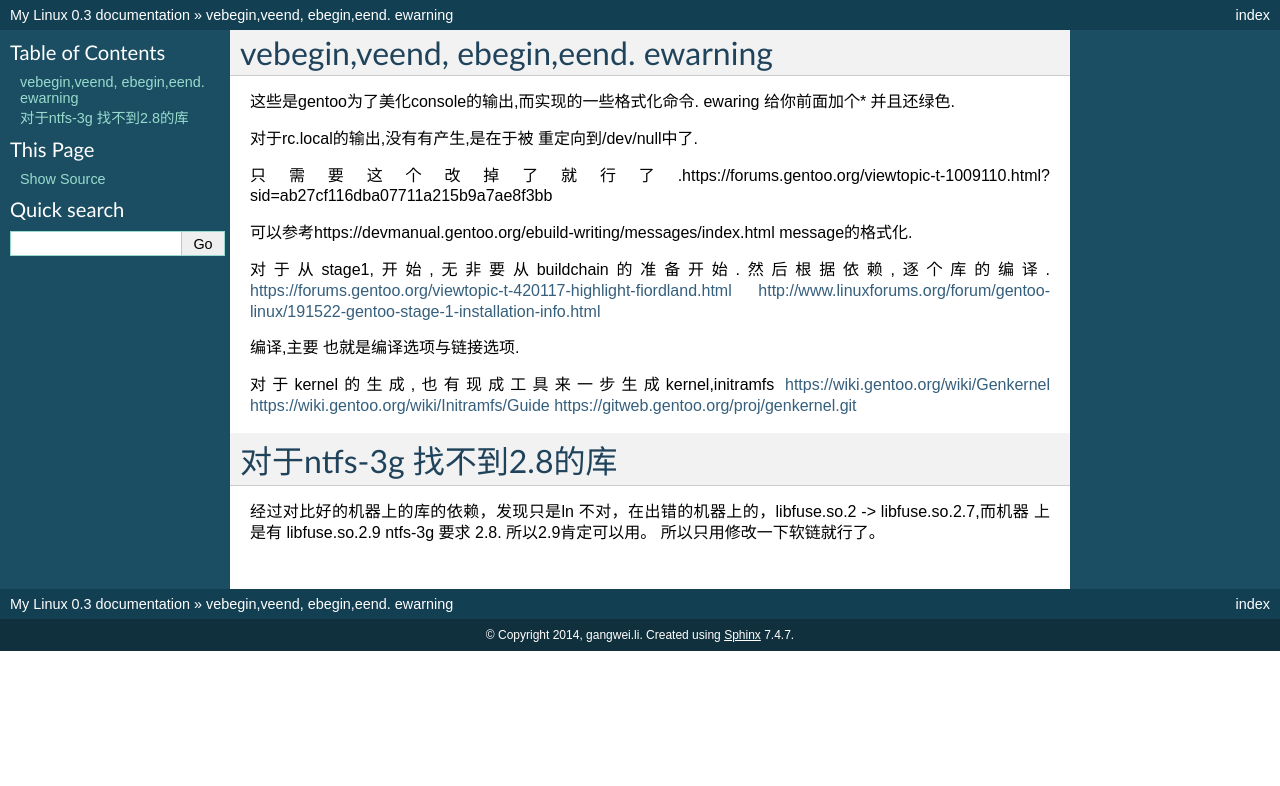
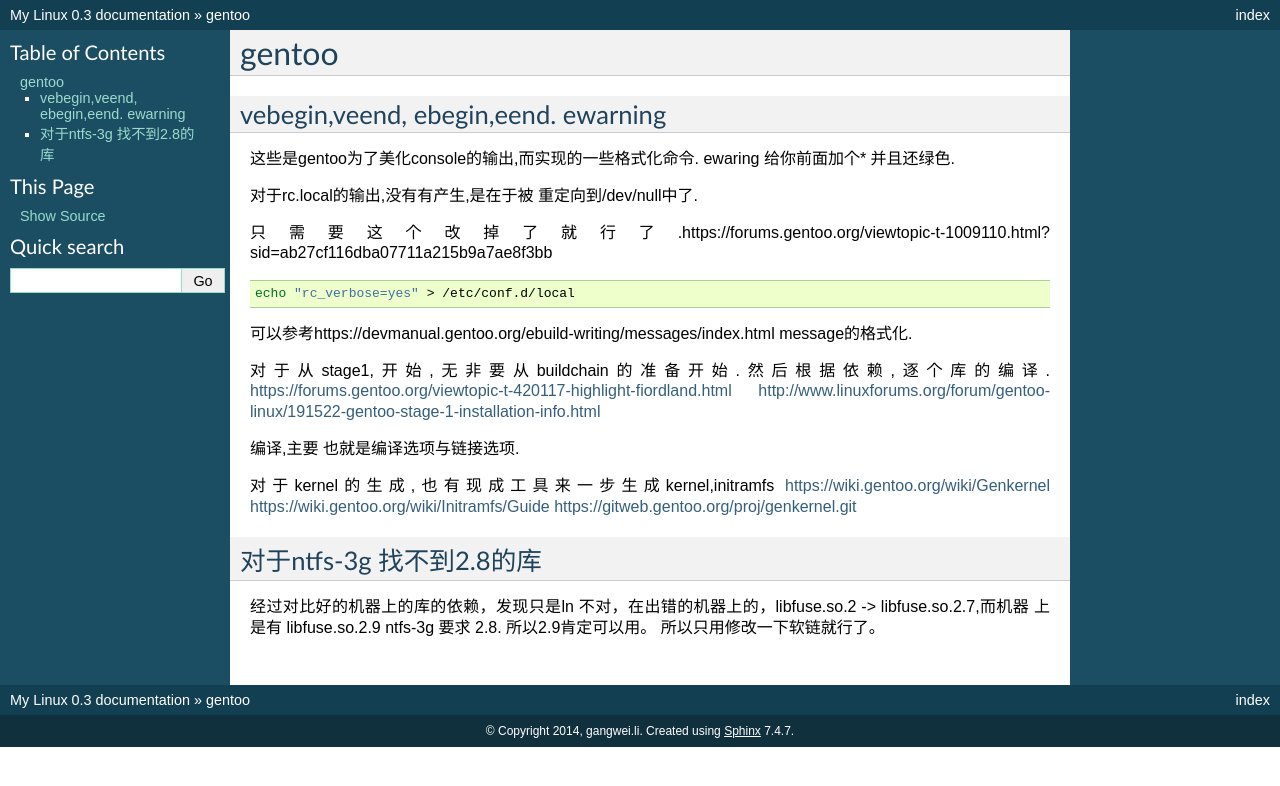
Before and after one commit to gwli/MyLinux, a Sphinx documentation site: the page built from source/content/Stage_1/gentoo.rst, in a window 1280 px wide. Shown: the top 786 px of the page. Built offline with Sphinx 7.4.7, drawn with Linux system fonts in a browser that asks for light colours; formulas are drawn with MathJax 3.

Commit message:
rc_verbose

```diff
--- a/source/content/Stage_1/gentoo.rst
+++ b/source/content/Stage_1/gentoo.rst
@@ -1,3 +1,7 @@
+******
+gentoo
+******
+
 vebegin,veend, ebegin,eend. ewarning
 ====================================
 
@@ -7,6 +11,10 @@
 对于rc.local的输出,没有有产生,是在于被 重定向到/dev/null中了.
 
 只需要这个改掉了就行了.https://forums.gentoo.org/viewtopic-t-1009110.html?sid=ab27cf116dba07711a215b9a7ae8f3bb
+
+.. code-block:: bash
+
+   echo "rc_verbose=yes" > /etc/conf.d/local
 
 可以参考https://devmanual.gentoo.org/ebuild-writing/messages/index.html message的格式化.
 
```
